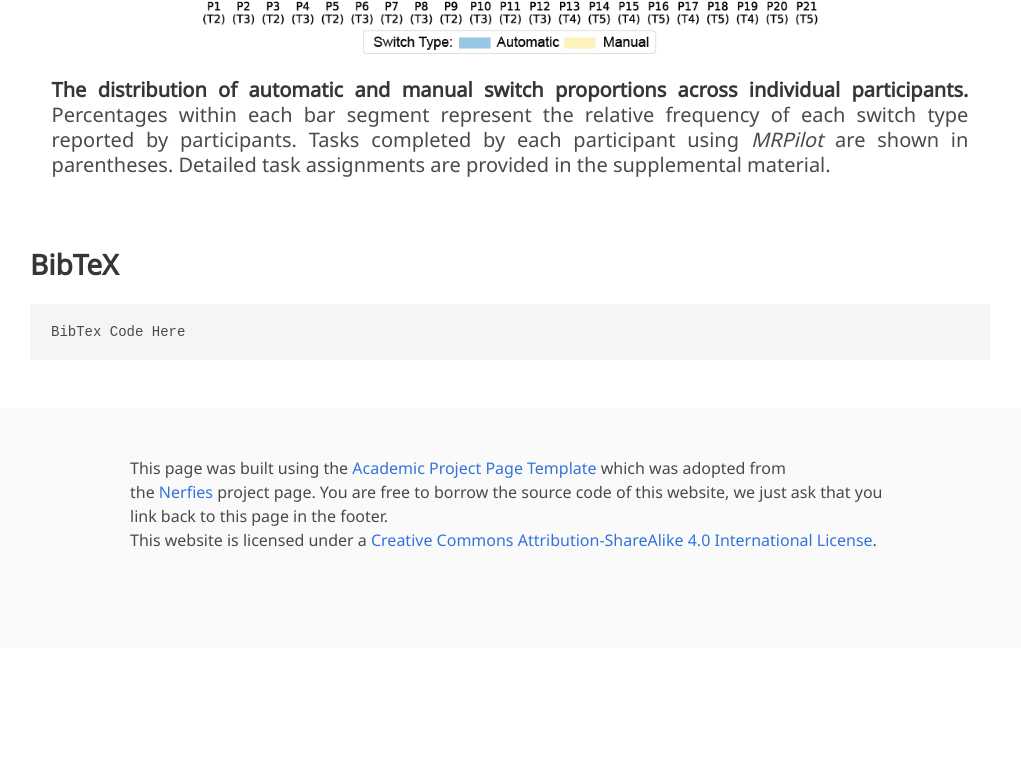
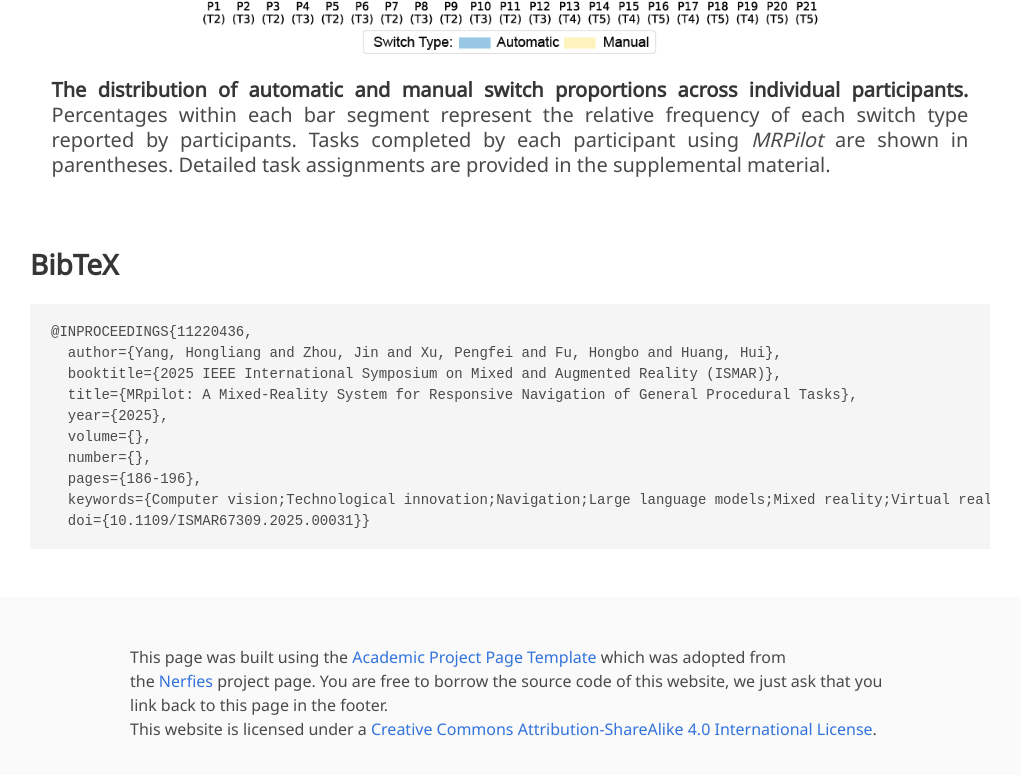
Before and after one commit to QiuHong-1202/MRPilot, a plain HTML site: page index.html in a window 1280 px wide. Shown: the part 4345-5120 px from the top of the page, without its empty margins (130-1151 px from the left). Before the commit the page ends 4993 px from the top, so only its background shows below. Drawn offline with nearby package versions, Linux system fonts and the light colour scheme; some icons are missing; a web font is replaced by a local one.

Commit message:
Update index.html

```diff
--- a/index.html
+++ b/index.html
@@ -335,7 +335,17 @@ End video carousel -->
   <section class="section" id="BibTeX">
     <div class="container is-max-desktop content">
       <h2 class="title">BibTeX</h2>
-      <pre><code>BibTex Code Here</code></pre>
+      <pre><code>@INPROCEEDINGS{11220436,
+  author={Yang, Hongliang and Zhou, Jin and Xu, Pengfei and Fu, Hongbo and Huang, Hui},
+  booktitle={2025 IEEE International Symposium on Mixed and Augmented Reality (ISMAR)},
+  title={MRpilot: A Mixed-Reality System for Responsive Navigation of General Procedural Tasks},
+  year={2025},
+  volume={},
+  number={},
+  pages={186-196},
+  keywords={Computer vision;Technological innovation;Navigation;Large language models;Mixed reality;Virtual reality;Switches;Medical services;User experience;Real-time systems;Mix Reality;Task Guidance System;Context-aware Interaction;Large Language Models},
+  doi={10.1109/ISMAR67309.2025.00031}}
+</code></pre>
     </div>
 </section>
 <!--End BibTex citation -->
```
